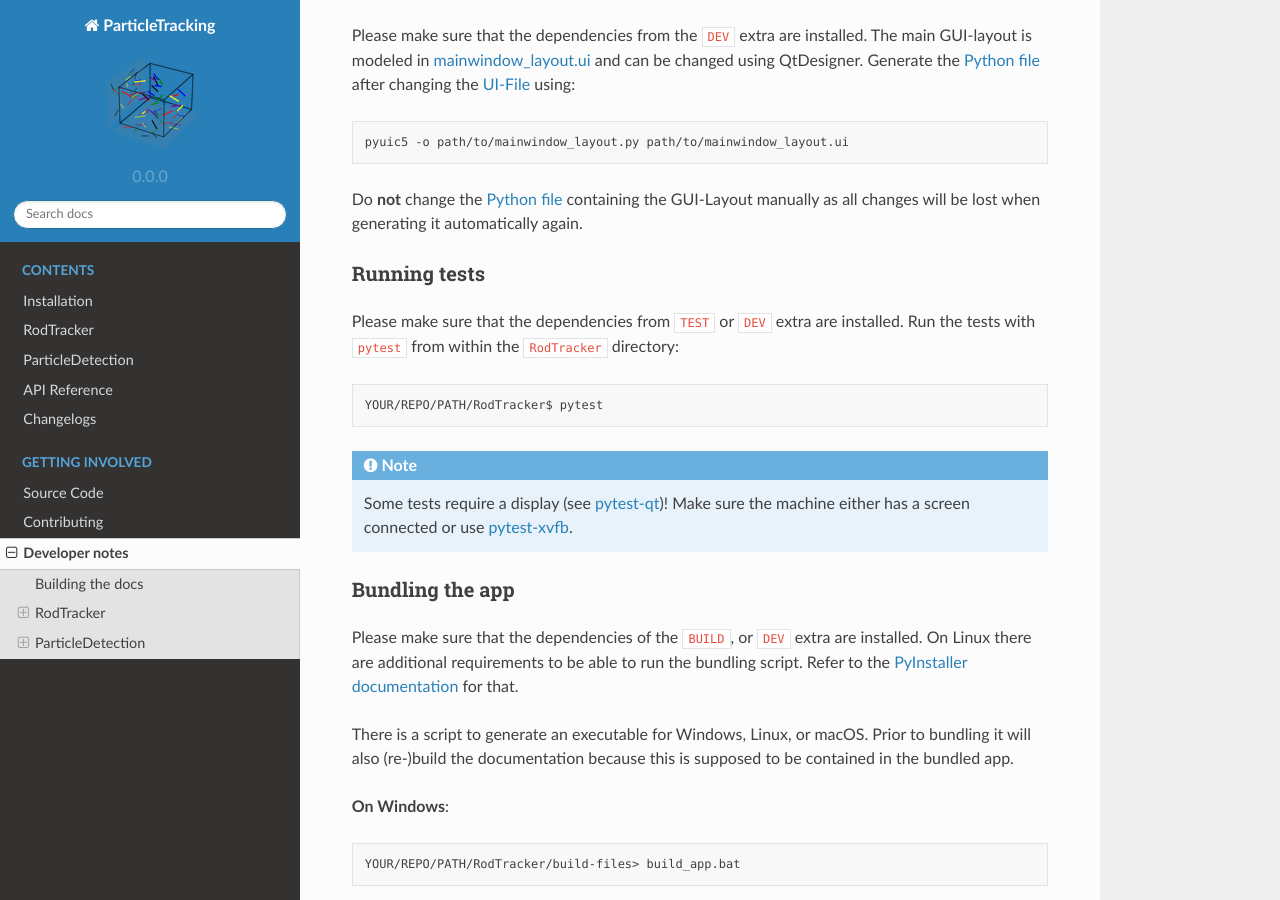
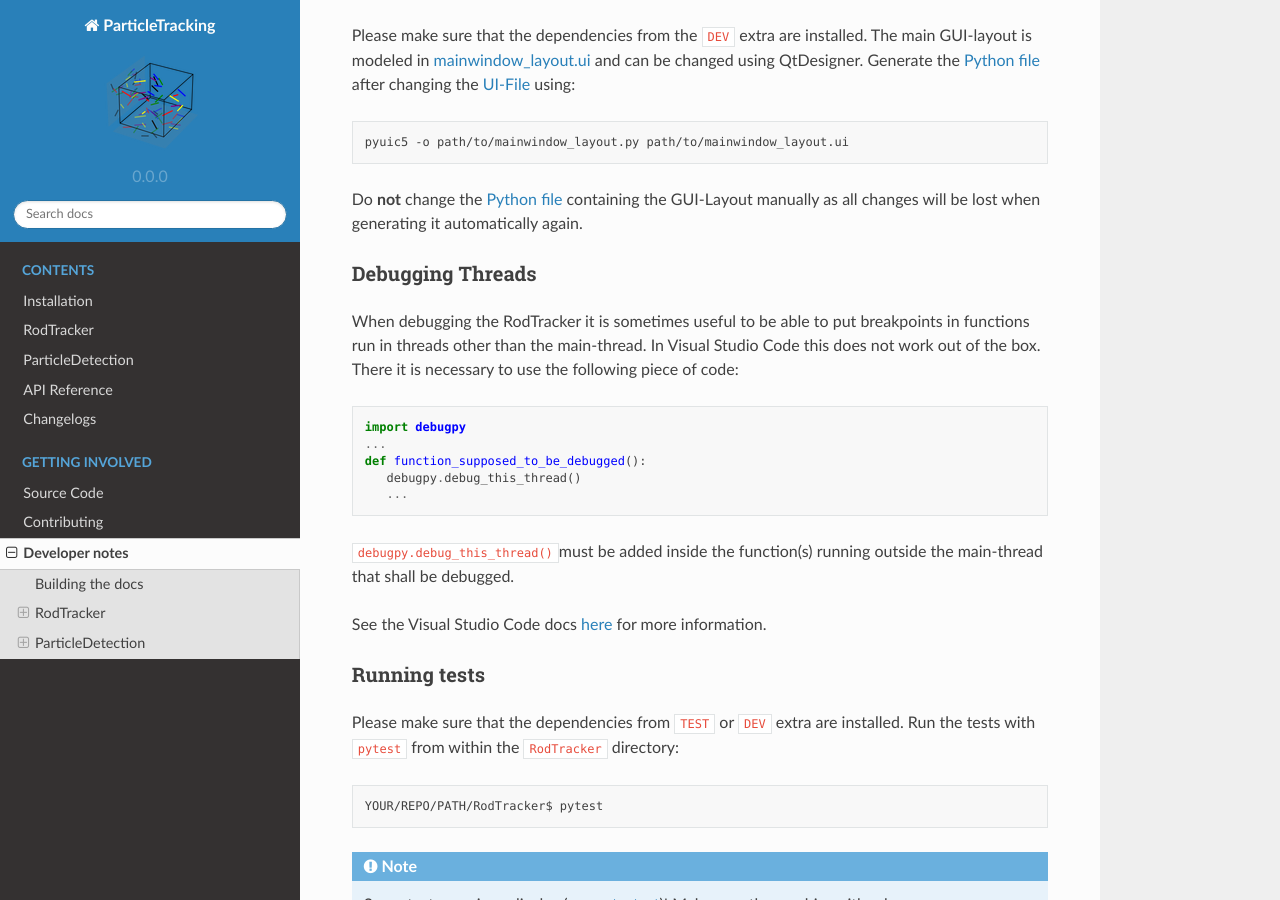
Before and after one commit to ANP-Granular/ParticleTracking, a Sphinx documentation site: the page built from docs/source/developer_notes.md, in a window 1280 px wide and 900 px high, scrolled down 1069 px. Built offline with Sphinx 7.4.7 and the Read the Docs theme 2.0.0, drawn with Linux system fonts in a browser that asks for light colours; the version number is read from the project's files by our own code.

Commit message:
Add documentation on how to debug threads

````diff
--- a/docs/source/developer_notes.md
+++ b/docs/source/developer_notes.md
@@ -39,6 +39,19 @@ pyuic5 -o path/to/mainwindow_layout.py path/to/mainwindow_layout.ui
 ```
 
 Do **not** change the [Python file](../../RodTracker/src/RodTracker/ui/mainwindow_layout.py) containing the GUI-Layout manually as all changes will be lost when generating it automatically again.
+
+### Debugging Threads
+When debugging the RodTracker it is sometimes useful to be able to put breakpoints in functions run in threads other than the main-thread. In Visual Studio Code this does not work out of the box. There it is necessary to use the following piece of code:
+```python
+import debugpy
+...
+def function_supposed_to_be_debugged():
+   debugpy.debug_this_thread()
+   ...
+```
+`debugpy.debug_this_thread()`must be added inside the function(s) running outside the main-thread that shall be debugged.
+
+See the Visual Studio Code docs [here](https://code.visualstudio.com/docs/python/debugging#_troubleshooting) for more information.
 
 ### Running tests
 
````
